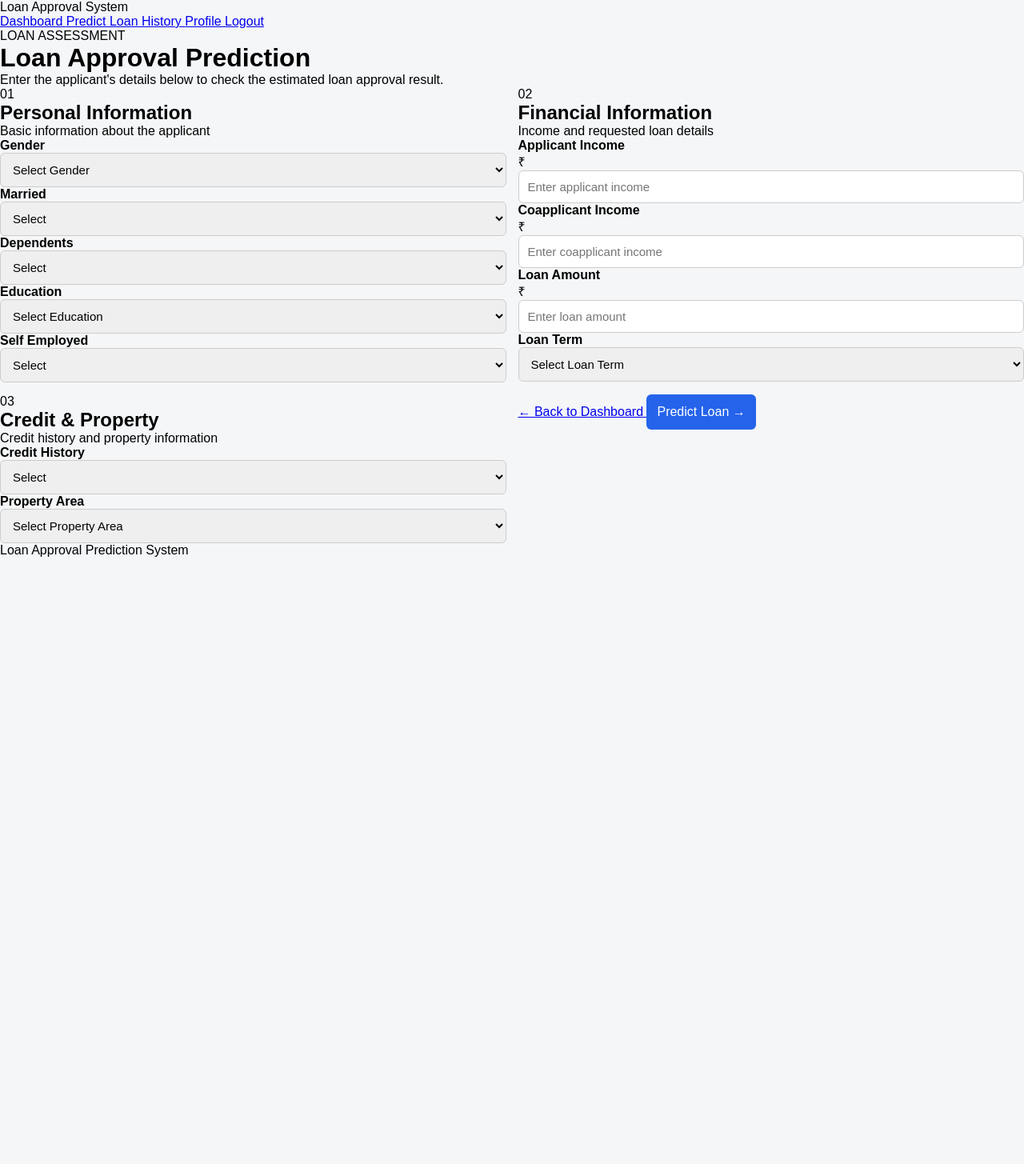
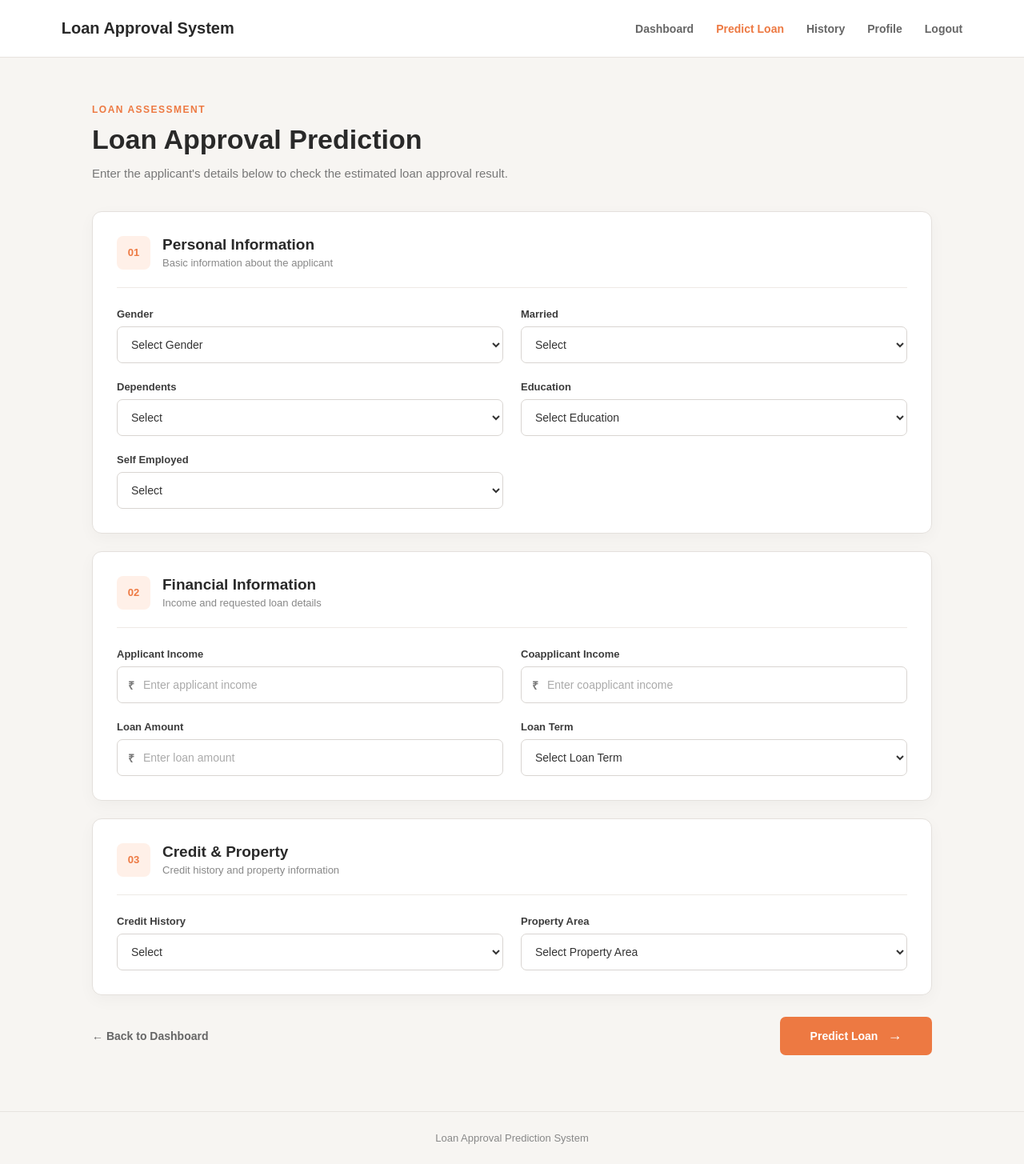
Before and after one commit to nitinku2333-sketch/loan-approval-prediction, a Flask app: page /predict in a window 1280 px wide. Shown: the whole page at 80% size. Before the commit the page ends 696 px from the top, so only its background shows below. Run offline with Flask 3, Linux system fonts and the light colour scheme; the visitor is signed in with stand-in values (Sample User, id 1); parts of the project's set-up code (start-up, migrations or seed data) failed here and were passed over.

Commit message:
Refactor CSS for improved layout and styling

```diff
--- a/static/css/predict.css
+++ b/static/css/predict.css
@@ -5,94 +5,489 @@
 }
 
 body {
-    font-family: Arial, sans-serif;
+    min-height: 100vh;
 
-    background: #f4f6f8;
+    background: #f7f5f2;
+
+    color: #292929;
+
+    font-family:
+        Arial,
+        Helvetica,
+        sans-serif;
 }
 
-.form-container {
 
+/* =========================
+   NAVBAR
+========================= */
+
+.navbar {
+    height: 72px;
+
+    padding: 0 6%;
+
+    background: #ffffff;
+
+    border-bottom: 1px solid #e7e3df;
+
+    display: flex;
+
+    align-items: center;
+
+    justify-content: space-between;
+}
+
+.logo {
+    font-size: 20px;
+
+    font-weight: 700;
+
+    color: #292929;
+}
+
+.nav-links {
+    display: flex;
+
+    align-items: center;
+
+    gap: 28px;
+}
+
+.nav-links a {
+    color: #666;
+
+    text-decoration: none;
+
+    font-size: 14px;
+
+    font-weight: 600;
+
+    transition: 0.2s;
+}
+
+.nav-links a:hover {
+    color: #ed7942;
+}
+
+.nav-links a.active {
+    color: #ed7942;
+}
+
+
+/* =========================
+   PAGE
+========================= */
+
+.page-container {
     width: 90%;
 
-    max-width: 700px;
+    max-width: 1050px;
 
-    margin: 40px auto;
+    margin: 0 auto;
 
-    background: white;
+    padding: 55px 0 70px;
+}
 
-    padding: 35px;
+
+/* =========================
+   HEADER
+========================= */
+
+.prediction-header {
+    margin-bottom: 35px;
+}
+
+.small-title {
+    display: inline-block;
+
+    margin-bottom: 10px;
+
+    color: #ed7942;
+
+    font-size: 12px;
+
+    font-weight: 700;
+
+    letter-spacing: 1.5px;
+}
+
+.prediction-header h1 {
+    font-size: 34px;
+
+    line-height: 1.2;
+
+    margin-bottom: 10px;
+
+    color: #292929;
+}
+
+.prediction-header p {
+    color: #777;
+
+    font-size: 15px;
+
+    line-height: 1.6;
+
+    max-width: 650px;
+}
+
+
+/* =========================
+   FORM
+========================= */
+
+.prediction-form {
+    display: flex;
+
+    flex-direction: column;
+
+    gap: 22px;
+}
+
+
+/* =========================
+   FORM SECTION
+========================= */
+
+.form-section {
+    background: #ffffff;
+
+    border: 1px solid #e4e0dc;
 
     border-radius: 12px;
 
-    box-shadow: 0 5px 20px rgba(0,0,0,0.1);
+    padding: 30px;
+
+    box-shadow:
+        0 6px 20px rgba(0, 0, 0, 0.035);
 }
 
-.form-container h1 {
-    text-align: center;
+.section-heading {
+    display: flex;
 
-    margin-bottom: 10px;
+    align-items: center;
+
+    gap: 15px;
+
+    padding-bottom: 22px;
+
+    margin-bottom: 25px;
+
+    border-bottom: 1px solid #eeeae6;
 }
 
-.form-container p {
-    text-align: center;
+.section-number {
+    width: 42px;
 
-    margin-bottom: 30px;
+    height: 42px;
+
+    flex-shrink: 0;
+
+    display: flex;
+
+    align-items: center;
+
+    justify-content: center;
+
+    border-radius: 8px;
+
+    background: #fff0e8;
+
+    color: #ed7942;
+
+    font-size: 13px;
+
+    font-weight: 700;
 }
 
-form {
+.section-heading h2 {
+    font-size: 19px;
+
+    margin-bottom: 4px;
+
+    color: #292929;
+}
+
+.section-heading p {
+    color: #888;
+
+    font-size: 13px;
+}
+
+
+/* =========================
+   GRID
+========================= */
+
+.form-grid {
     display: grid;
 
-    grid-template-columns: 1fr 1fr;
+    grid-template-columns:
+        repeat(2, 1fr);
 
-    gap: 15px;
+    gap: 22px;
 }
 
-label {
-    font-weight: bold;
+.form-group {
+    display: flex;
+
+    flex-direction: column;
 }
 
-input,
-select {
+.form-group label {
+    margin-bottom: 8px;
 
+    color: #3c3c3c;
+
+    font-size: 13px;
+
+    font-weight: 600;
+}
+
+
+/* =========================
+   INPUT + SELECT
+========================= */
+
+.form-group input,
+.form-group select {
     width: 100%;
 
-    padding: 11px;
+    height: 46px;
 
-    border: 1px solid #ccc;
+    padding: 0 13px;
 
-    border-radius: 6px;
+    border: 1px solid #d9d5d1;
 
-    font-size: 15px;
+    border-radius: 7px;
+
+    background: #ffffff;
+
+    color: #333;
+
+    font-size: 14px;
+
+    outline: none;
+
+    transition:
+        border-color 0.2s,
+        box-shadow 0.2s;
 }
 
-form button {
+.form-group input::placeholder {
+    color: #aaa;
+}
 
-    grid-column: 1 / 3;
+.form-group input:focus,
+.form-group select:focus {
+    border-color: #ed7942;
 
-    padding: 13px;
+    box-shadow:
+        0 0 0 3px rgba(237, 121, 66, 0.10);
+}
 
-    background: #2563eb;
+.form-group select {
+    cursor: pointer;
+}
 
-    color: white;
+
+/* =========================
+   CURRENCY INPUT
+========================= */
+
+.input-wrapper {
+    position: relative;
+}
+
+.input-wrapper span {
+    position: absolute;
+
+    left: 14px;
+
+    top: 50%;
+
+    transform: translateY(-50%);
+
+    color: #777;
+
+    font-size: 14px;
+
+    font-weight: 600;
+
+    z-index: 1;
+}
+
+.input-wrapper input {
+    padding-left: 32px;
+}
+
+
+/* =========================
+   ACTIONS
+========================= */
+
+.form-actions {
+    display: flex;
+
+    align-items: center;
+
+    justify-content: space-between;
+
+    gap: 20px;
+
+    margin-top: 5px;
+}
+
+.back-button {
+    color: #666;
+
+    text-decoration: none;
+
+    font-size: 14px;
+
+    font-weight: 600;
+
+    transition: 0.2s;
+}
+
+.back-button:hover {
+    color: #ed7942;
+}
+
+.predict-button {
+    min-width: 190px;
+
+    height: 48px;
+
+    padding: 0 24px;
 
     border: none;
 
-    border-radius: 6px;
+    border-radius: 7px;
 
-    font-size: 16px;
+    background: #ed7942;
+
+    color: #ffffff;
+
+    font-size: 14px;
+
+    font-weight: 700;
 
     cursor: pointer;
+
+    display: flex;
+
+    align-items: center;
+
+    justify-content: center;
+
+    gap: 12px;
+
+    transition:
+        background 0.2s,
+        transform 0.2s;
 }
 
-.form-container > a {
+.predict-button:hover {
+    background: #d9632f;
 
-    display: block;
+    transform: translateY(-1px);
+}
+
+.predict-button span {
+    font-size: 18px;
+}
+
+
+/* =========================
+   FOOTER
+========================= */
+
+footer {
+    padding: 25px;
+
+    border-top: 1px solid #e7e3df;
 
     text-align: center;
 
-    margin-top: 20px;
+    color: #888;
 
-    text-decoration: none;
+    font-size: 13px;
+}
 
-    color: #2563eb;
+
+/* =========================
+   RESPONSIVE
+========================= */
+
+@media (max-width: 800px) {
+
+    .navbar {
+        height: auto;
+
+        padding: 18px 5%;
+
+        flex-direction: column;
+
+        gap: 15px;
+    }
+
+    .nav-links {
+        gap: 18px;
+
+        flex-wrap: wrap;
+
+        justify-content: center;
+    }
+
+    .page-container {
+        width: 92%;
+
+        padding-top: 40px;
+    }
+
+    .prediction-header h1 {
+        font-size: 29px;
+    }
+
+    .form-grid {
+        grid-template-columns: 1fr;
+    }
 }
+
+
+@media (max-width: 550px) {
+
+    .page-container {
+        width: 94%;
+
+        padding-top: 30px;
+    }
+
+    .form-section {
+        padding: 22px 18px;
+    }
+
+    .prediction-header h1 {
+        font-size: 25px;
+    }
+
+    .section-heading {
+        align-items: flex-start;
+    }
+
+    .form-actions {
+        flex-direction: column-reverse;
+
+        align-items: stretch;
+    }
+
+    .predict-button {
+        width: 100%;
+    }
+
+    .back-button {
+        text-align: center;
+    }
+}
```
